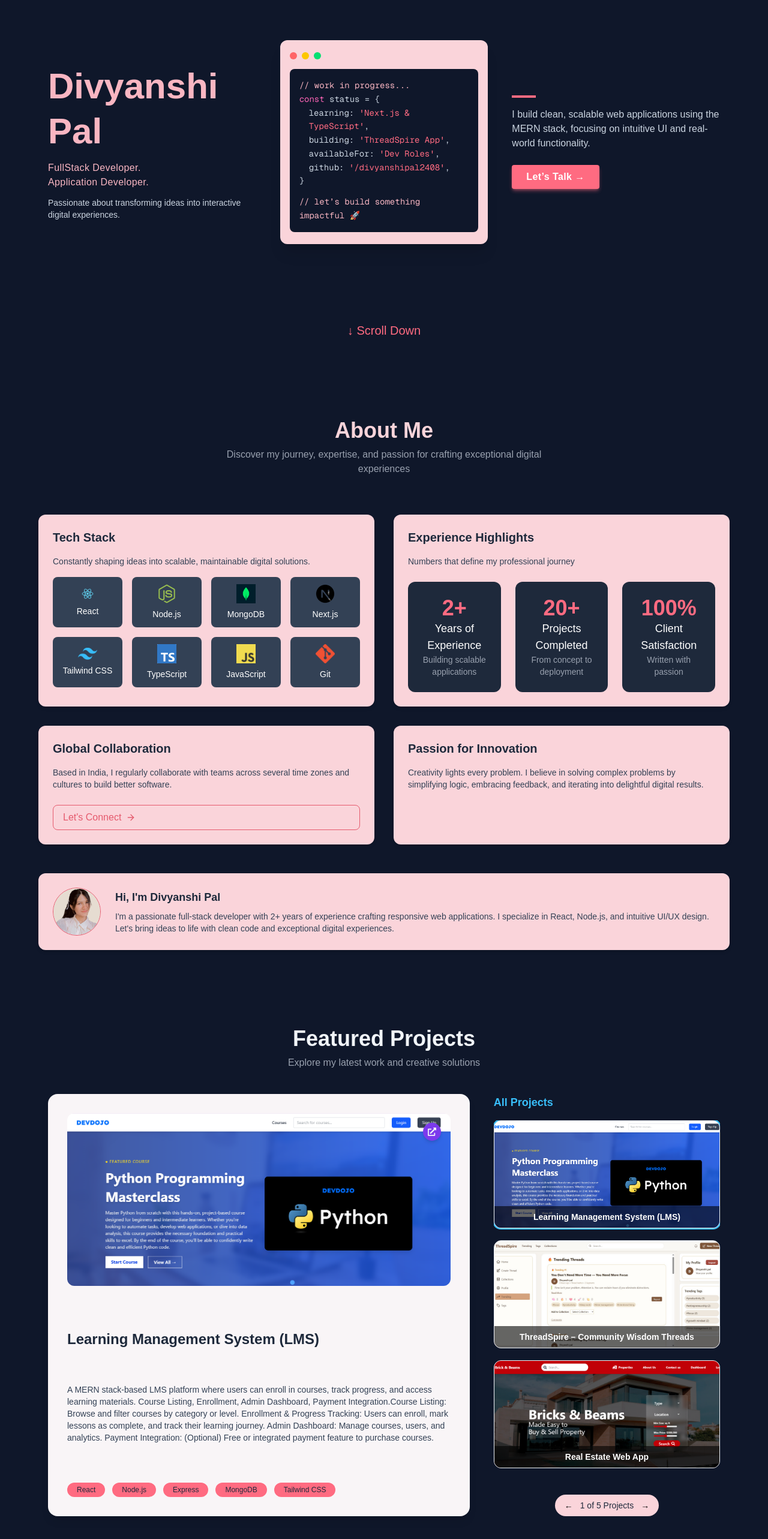
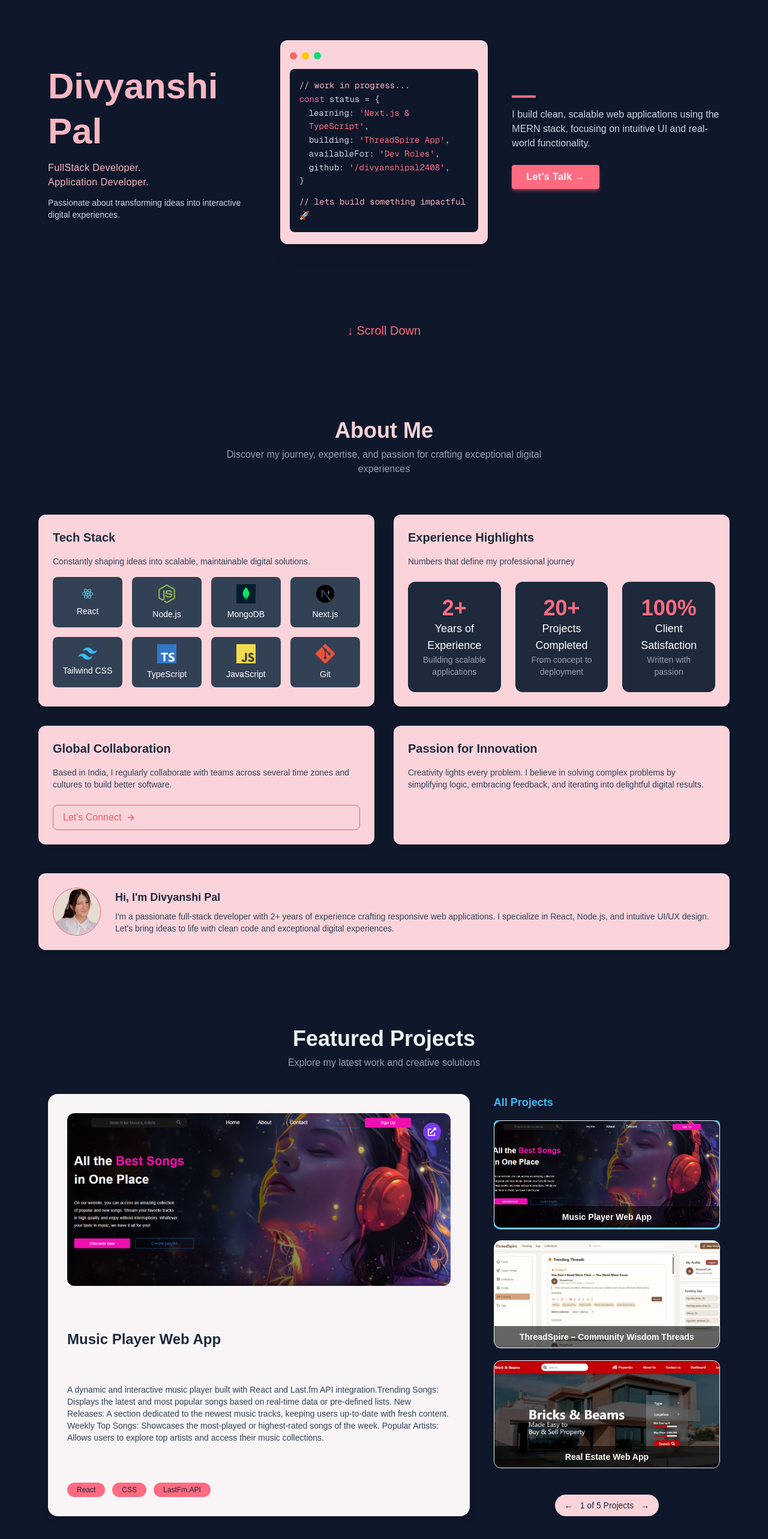
Before and after one commit to Divyanshi2408/divyanshi.dev, a Next.js app: page / in a window 1280 px wide. Shown: the part 166-2732 px from the top of the page at 60% size. Built offline with nearby package versions, Linux system fonts and the light colour scheme.

Commit message:
reso;ve production error

```diff
--- a/src/app/components/ContactSection.tsx
+++ b/src/app/components/ContactSection.tsx
@@ -13,9 +13,9 @@ export default function ContactSection() {
   return (
     <section className="bg-[#0F172A] text-white px-6 py-16 md:px-20">
       <div className="text-center mb-12">
-        <h2 className="text-4xl font-bold mb-2">Let's Connect</h2>
+        <h2 className="text-4xl font-bold mb-2">Lets Connect</h2>
         <p className="text-gray-400">
-          Ready to bring your ideas to life? Let’s discuss how we can work together to
+          Ready to bring your ideas to life? Lets discuss how we can work together to
           create something amazing.
         </p>
       </div>
@@ -106,8 +106,8 @@ export default function ContactSection() {
               <p className="text-sm text-black font-semibold">Available for Projects</p>
             </div>
             <p className="text-sm text-black">
-              I’m currently accepting new freelance projects and collaboration opportunities.
-              Let’s create something extraordinary together!
+              I am currently accepting new freelance projects and collaboration opportunities.
+              Lets create something extraordinary together!
             </p>
           </div>
         </div>
--- a/src/app/components/HeroCodeEditor.tsx
+++ b/src/app/components/HeroCodeEditor.tsx
@@ -113,7 +113,7 @@ export default function HeroCodeEditor() {
           github: <span className="text-[#FF6B81]">'/divyanshipal2408'</span>,
         </p>
         <p>{'}'}</p>
-        <p className="text-[#F9B6C2] mt-3">// let’s build something impactful 🚀</p>
+        <p className="text-[#F9B6C2] mt-3">// lets build something impactful 🚀</p>
       </div>
     </div>
   );
--- a/src/app/components/Projects.tsx
+++ b/src/app/components/Projects.tsx
@@ -11,12 +11,12 @@ import 'swiper/css/mousewheel';
 import { Swiper as SwiperType } from 'swiper';
 
 const projects = [
-  {
-    title: "Learning Management System (LMS)",
+   {
+    title: "Music Player Web App",
     description:
-      "A MERN stack-based LMS platform where users can enroll in courses, track progress, and access learning materials. Course Listing, Enrollment, Admin Dashboard, Payment Integration.Course Listing: Browse and filter courses by category or level. Enrollment & Progress Tracking: Users can enroll, mark lessons as complete, and track their learning journey. Admin Dashboard: Manage courses, users, and analytics. Payment Integration: (Optional) Free or integrated payment feature to purchase courses.",
-    image: "/lms.png",
-    tags: ["React", "Node.js", "Express", "MongoDB", "Tailwind CSS"],
+      "A dynamic and interactive music player built with React and Last.fm API integration.Trending Songs: Displays the latest and most popular songs based on real-time data or pre-defined lists. New Releases: A section dedicated to the newest music tracks, keeping users up-to-date with fresh content. Weekly Top Songs: Showcases the most-played or highest-rated songs of the week. Popular Artists: Allows users to explore top artists and access their music collections.",
+    image: "/mp.png",
+    tags: ["React", "CSS", "LastFm.API"],
   },
   {
     title: "ThreadSpire – Community Wisdom Threads",
@@ -32,12 +32,12 @@ const projects = [
     image: "/re.png",
     tags: ["React", "Node.js", "Express", "MongoDB", "Tailwind CSS"],
   },
-  {
-    title: "Music Player Web App",
+   {
+    title: "Learning Management System (LMS)",
     description:
-      "A dynamic and interactive music player built with React and Last.fm API integration.Trending Songs: Displays the latest and most popular songs based on real-time data or pre-defined lists. New Releases: A section dedicated to the newest music tracks, keeping users up-to-date with fresh content. Weekly Top Songs: Showcases the most-played or highest-rated songs of the week. Popular Artists: Allows users to explore top artists and access their music collections.",
-    image: "/mp.png",
-    tags: ["React", "CSS", "LastFm.API"],
+      "A MERN stack-based LMS platform where users can enroll in courses, track progress, and access learning materials. Course Listing, Enrollment, Admin Dashboard, Payment Integration.Course Listing: Browse and filter courses by category or level. Enrollment & Progress Tracking: Users can enroll, mark lessons as complete, and track their learning journey. Admin Dashboard: Manage courses, users, and analytics. Payment Integration: (Optional) Free or integrated payment feature to purchase courses.",
+    image: "/lms.png",
+    tags: ["React", "Node.js", "Express", "MongoDB", "Tailwind CSS"],
   },
   {
     title: "Recipe Finder Web App",
```
